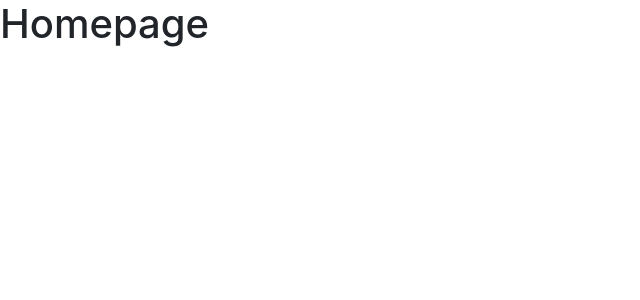
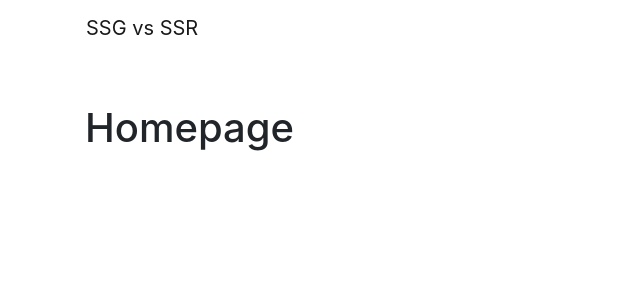
Before and after one commit to toxa16/nextjs-ssg-vs-ssr-demo, a Next.js app: page / in a window 1280 px wide. Shown: the top 300 px of the page, without its empty margins (0-640 px from the left). Built offline with nearby package versions, Linux system fonts and the light colour scheme.

Commit message:
init navbar

```diff
--- /dev/null
+++ b/components/navbar/index.js
@@ -0,0 +1,11 @@
+import Link from 'next/link';
+
+export default function Navbar() {
+  return (
+    <nav className="navbar navbar-expand-sm navbar-light container">
+      <Link href="/">
+        <a className="navbar-brand">SSG vs SSR</a>
+      </Link>
+    </nav>
+  );
+}
--- a/pages/_app.js
+++ b/pages/_app.js
@@ -1,9 +1,12 @@
 import 'bootstrap/dist/css/bootstrap.min.css';
+
+import Navbar from '../components/navbar';
 
 export default function App({ Component, pageProps }) {
   return (
     <div>
-      <main>
+      <Navbar />
+      <main className="container my-5">
         <Component {...pageProps} />
       </main>
     </div>
```
Also changed, not shown: 1 other file (tests, documents, lock files or other folders).
